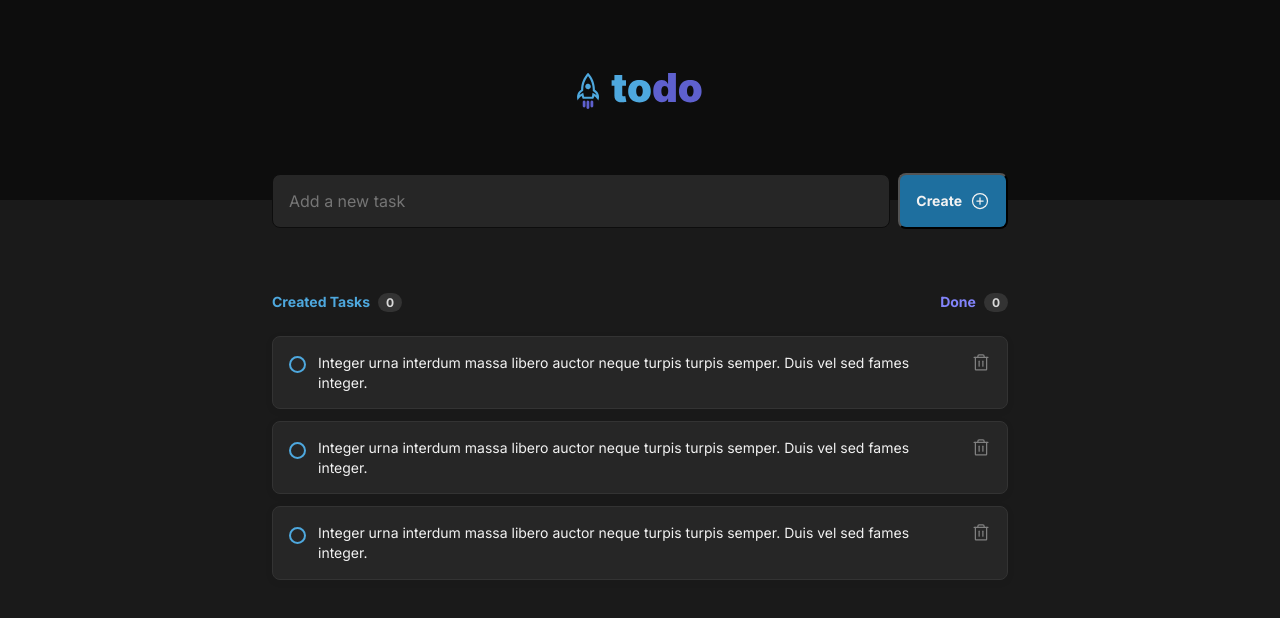
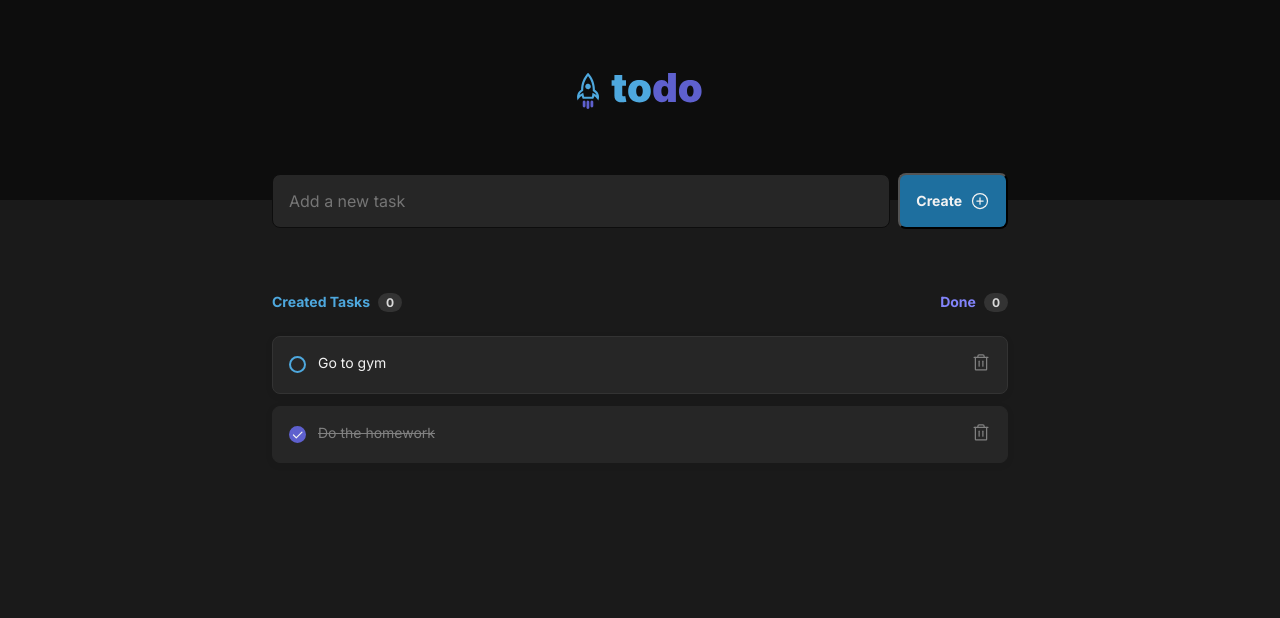
Before and after one commit to renatomarquesteles/ignite-challenge-01-reactjs-fundamentals, a React (Vite) app: page / in a window 1280 px wide. Shown: the top 618 px of the page. Built offline with nearby package versions, Linux system fonts and the light colour scheme.

Commit message:
adds task component props

```diff
--- a/package.json
+++ b/package.json
@@ -10,11 +10,13 @@
   "dependencies": {
     "phosphor-react": "^1.4.1",
     "react": "^18.0.0",
-    "react-dom": "^18.0.0"
+    "react-dom": "^18.0.0",
+    "uuid": "^8.3.2"
   },
   "devDependencies": {
     "@types/react": "^18.0.0",
     "@types/react-dom": "^18.0.0",
+    "@types/uuid": "^8.3.4",
     "@vitejs/plugin-react": "^1.3.0",
     "typescript": "^4.6.3",
     "vite": "^2.9.9"
--- a/src/App.tsx
+++ b/src/App.tsx
@@ -1,4 +1,6 @@
+import { useState } from 'react';
 import { PlusCircle } from 'phosphor-react';
+import { v4 as uuidv4 } from 'uuid';
 
 import { Header } from './components/Header';
 import { Task } from './components/Task';
@@ -7,6 +9,19 @@ import styles from './App.module.css';
 import './global.css';
 
 export const App = () => {
+  const [tasks, setTasks] = useState([
+    {
+      id: uuidv4(),
+      finished: false,
+      content: 'Go to gym',
+    },
+    {
+      id: uuidv4(),
+      finished: true,
+      content: 'Do the homework',
+    },
+  ]);
+
   return (
     <div>
       <Header />
@@ -32,11 +47,17 @@ export const App = () => {
             </div>
           </header>
 
-          <div className={styles.tasksList}>
-            <Task />
-            <Task />
-            <Task />
-          </div>
+          {tasks.length && (
+            <div className={styles.tasksList}>
+              {tasks.map((task) => (
+                <Task
+                  key={task.id}
+                  finished={task.finished}
+                  content={task.content}
+                />
+              ))}
+            </div>
+          )}
         </div>
       </main>
     </div>
--- a/src/components/Task.module.css
+++ b/src/components/Task.module.css
@@ -54,6 +54,7 @@
 }
 
 .text {
+  flex: 1;
   margin: 0 0.75rem;
   color: var(--gray-100);
   font-size: 0.875rem;
--- a/src/components/Task.tsx
+++ b/src/components/Task.tsx
@@ -2,9 +2,12 @@ import { Check, Trash } from 'phosphor-react';
 
 import styles from './Task.module.css';
 
-export const Task = () => {
-  const finished = false;
+interface TaskProps {
+  finished: boolean;
+  content: string;
+}
 
+export const Task = ({ finished, content }: TaskProps) => {
   return (
     <div
       className={`${styles.taskContainer} ${
@@ -19,8 +22,7 @@ export const Task = () => {
       </button>
 
       <p className={`${styles.text} ${finished && styles.strikeThroughText}`}>
-        Integer urna interdum massa libero auctor neque turpis turpis semper.
-        Duis vel sed fames integer.
+        {content}
       </p>
 
       <button title="Delete Task" className={styles.deleteButton}>
```
Also changed, not shown: 1 other file (tests, documents, lock files or other folders).
